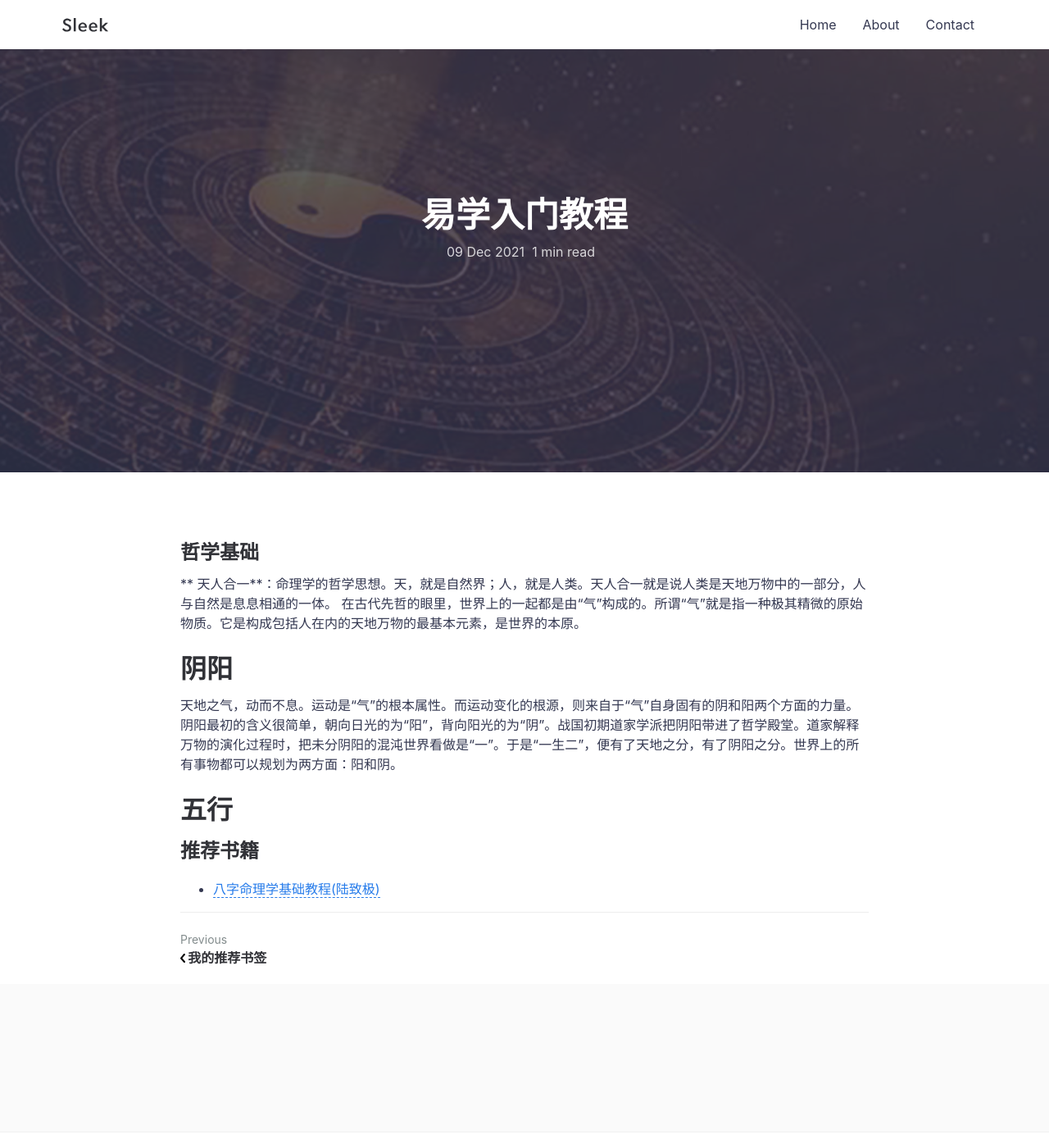
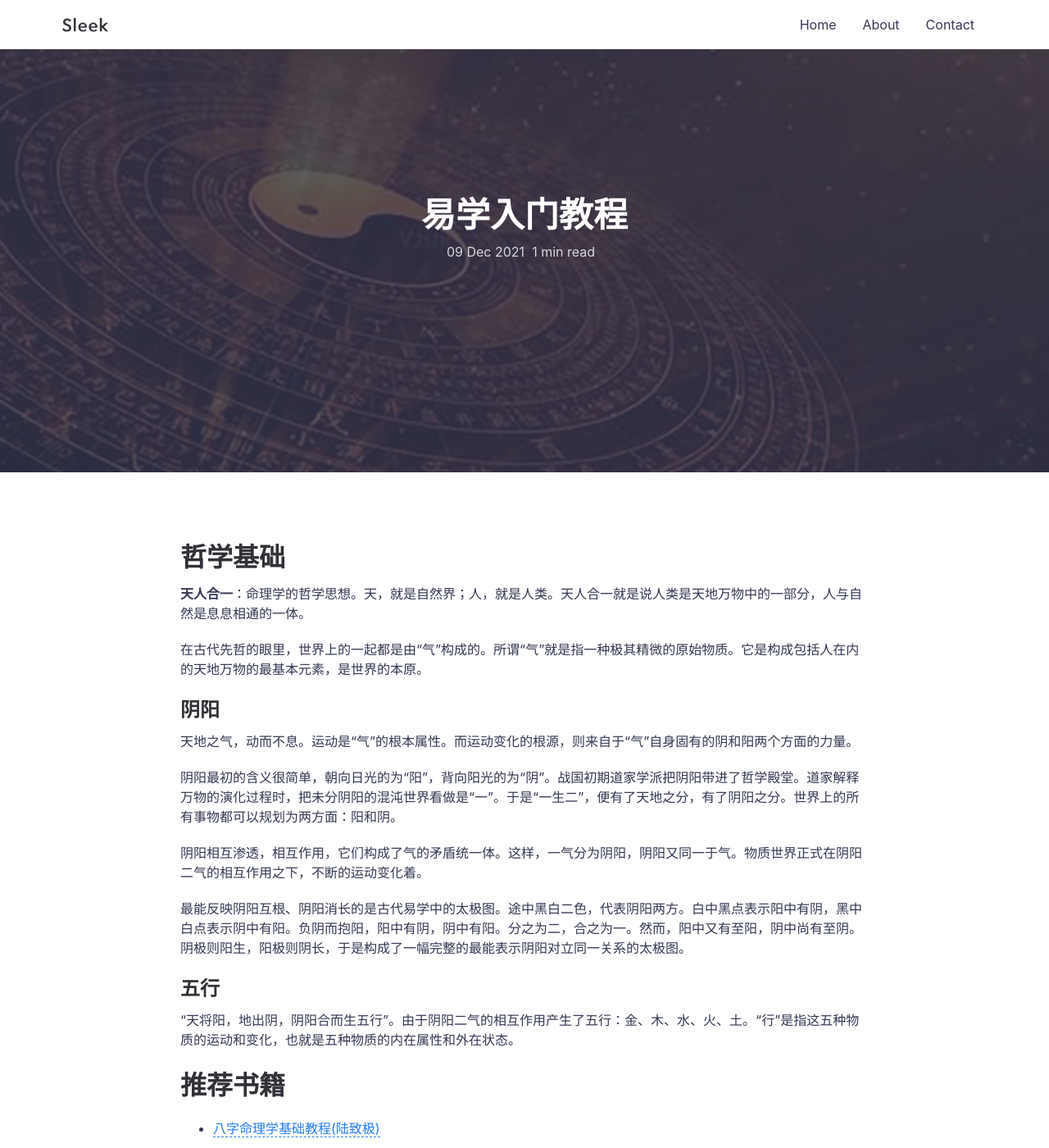
Before and after one commit to liushaofeng89/blog, a Jekyll site: the page built from _posts/2021-12-09-the-book-of-changes.md, in a window 1280 px wide and 1400 px high. Shown: the whole window at 82% size. Built offline with Jekyll 4.4.1, drawn with Linux system fonts in a browser that asks for light colours; comment, search, counter and statistics services are not loaded.

Commit message:
更新易学笔记

```diff
--- a/_posts/2021-12-09-the-book-of-changes.md
+++ b/_posts/2021-12-09-the-book-of-changes.md
@@ -6,22 +6,29 @@ featured-img: the_book_of_changes
 
 ---
 
-## 哲学基础
+# 哲学基础
 
-** 天人合一**：命理学的哲学思想。天，就是自然界；人，就是人类。天人合一就是说人类是天地万物中的一部分，人与自然是息息相通的一体。
+**天人合一**：命理学的哲学思想。天，就是自然界；人，就是人类。天人合一就是说人类是天地万物中的一部分，人与自然是息息相通的一体。
+
 在古代先哲的眼里，世界上的一起都是由“气”构成的。所谓“气”就是指一种极其精微的原始物质。它是构成包括人在内的天地万物的最基本元素，是世界的本原。
 
 阴阳
-======
+------
 
 天地之气，动而不息。运动是“气”的根本属性。而运动变化的根源，则来自于“气”自身固有的阴和阳两个方面的力量。
+
 阴阳最初的含义很简单，朝向日光的为“阳”，背向阳光的为“阴”。战国初期道家学派把阴阳带进了哲学殿堂。道家解释万物的演化过程时，把未分阴阳的混沌世界看做是“一”。于是“一生二”，便有了天地之分，有了阴阳之分。世界上的所有事物都可以规划为两方面：阳和阴。
 
+阴阳相互渗透，相互作用，它们构成了气的矛盾统一体。这样，一气分为阴阳，阴阳又同一于气。物质世界正式在阴阳二气的相互作用之下，不断的运动变化着。
+
+最能反映阴阳互根、阴阳消长的是古代易学中的太极图。途中黑白二色，代表阴阳两方。白中黑点表示阳中有阴，黑中白点表示阴中有阳。负阴而抱阳，阳中有阴，阴中有阳。分之为二，合之为一。然而，阳中又有至阳，阴中尚有至阴。阴极则阳生，阳极则阴长，于是构成了一幅完整的最能表示阴阳对立同一关系的太极图。
 
 
 五行
-======
+------
+
+“天将阳，地出阴，阴阳合而生五行”。由于阴阳二气的相互作用产生了五行：金、木、水、火、土。“行”是指这五种物质的运动和变化，也就是五种物质的内在属性和外在状态。
 
 
-## 推荐书籍
+# 推荐书籍
   * [八字命理学基础教程(陆致极)](https://www.aliyundrive.com/s/QvsPPCrLNmY)
```
Also changed, not shown: assets/img/icons/android-chrome-192x192.png, assets/img/icons/android-chrome-256x256.png, assets/img/icons/apple-touch-icon.png, assets/img/icons/favicon-16x16.png, assets/img/icons/favicon-32x32.png, assets/img/icons/favicon.ico, assets/img/icons/mstile-150x150.png.
